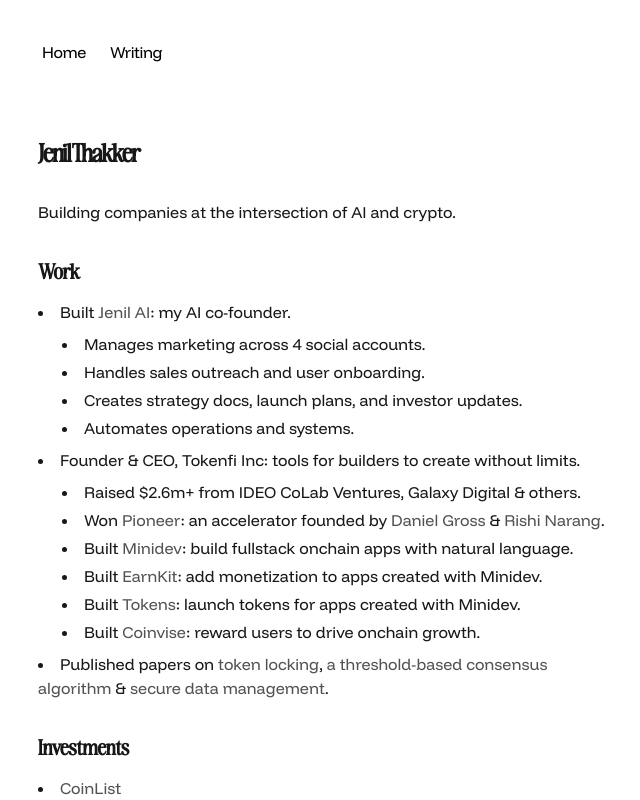
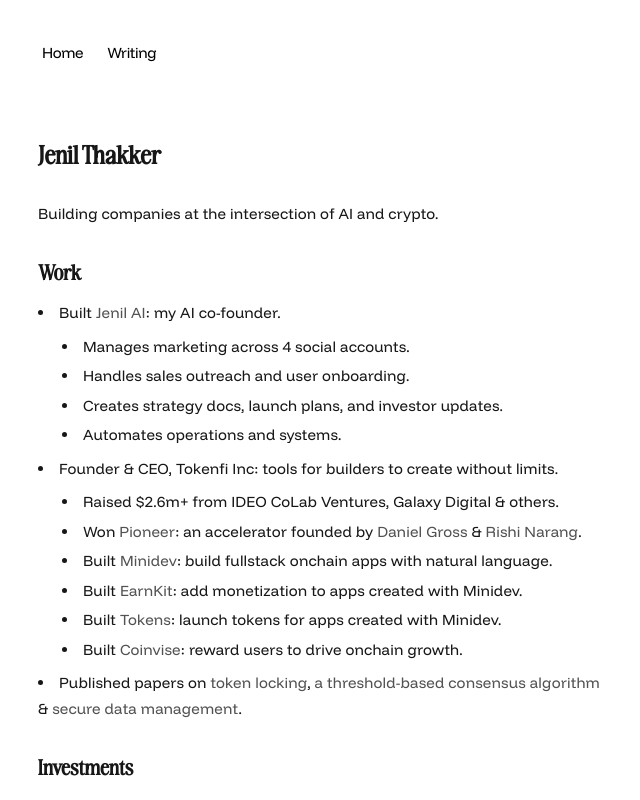
Before and after one commit to jenil04/portfolio, a Next.js app: page / in a window 1280 px wide. Shown: the top 800 px of the page, without its empty margins (314-954 px from the left). Built offline with nearby package versions, Linux system fonts and the light colour scheme.

Commit message:
Fix font spacing and line height

```diff
--- a/app/global.css
+++ b/app/global.css
@@ -46,10 +46,19 @@
 html {
   min-width: 360px;
   font-family: 'Custom', -apple-system, BlinkMacSystemFont, sans-serif;
+  letter-spacing: 0.01em;
+  line-height: 1.7;
 }
 
 h1, h2, h3, h4, h5, h6 {
   font-family: 'CustomTitle', -apple-system, BlinkMacSystemFont, sans-serif;
+  letter-spacing: 0.02em;
+  line-height: 1.3;
+}
+
+body {
+  font-size: 15px;
+  -webkit-font-smoothing: antialiased;
 }
 
 .prose .anchor {
```
